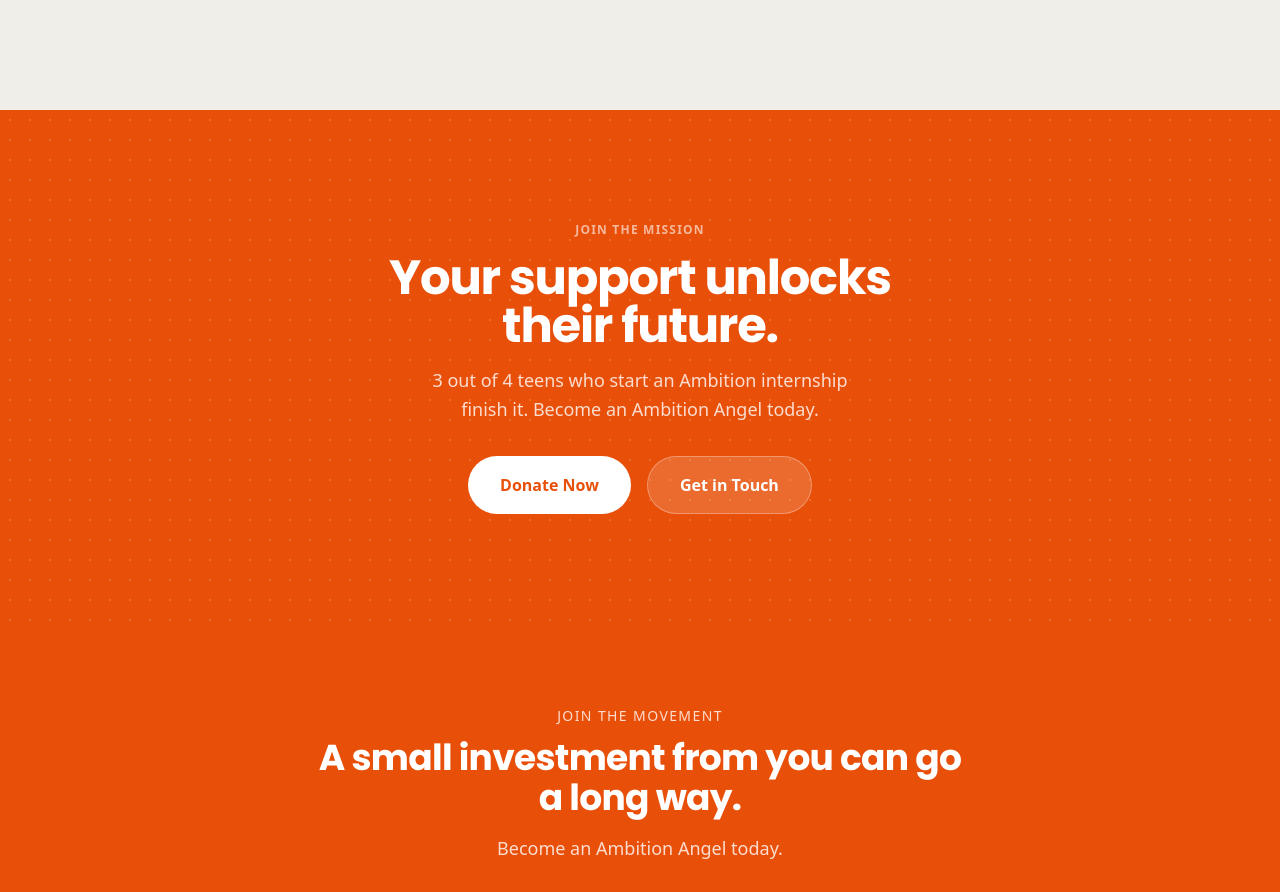
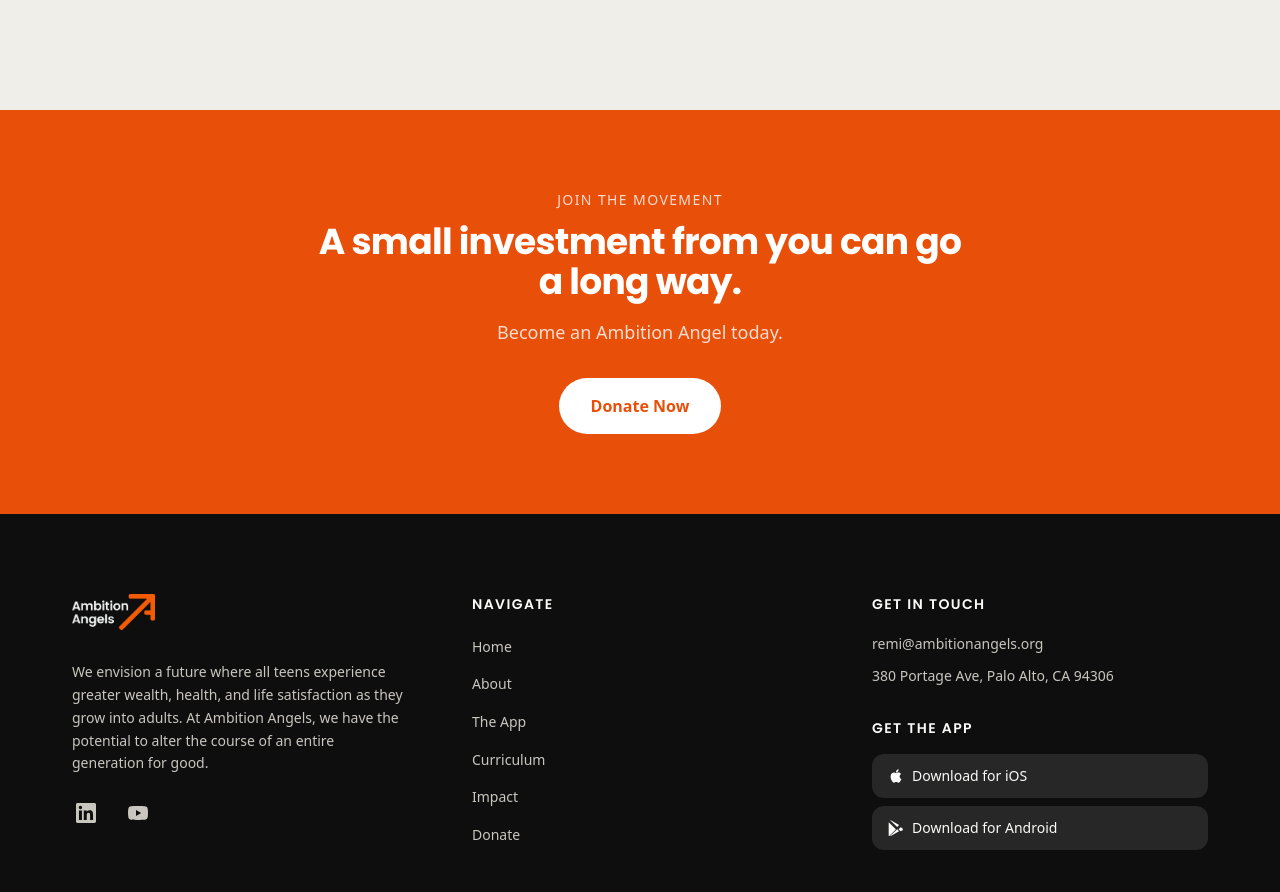
Before and after one commit to remi-sobo/ambition-angels, a Next.js app: page /impact in a window 1280 px wide. Shown: the part 4739-5631 px from the top of the page. Built offline with nearby package versions, Linux system fonts and the light colour scheme.

Commit message:
Remove "Join the Mission" CTA from impact page; retire "3 out of 4" stat
Co-Authored-By: Claude Sonnet 4.6 <noreply@anthropic.com>

```diff
--- a/app/impact/page.tsx
+++ b/app/impact/page.tsx
@@ -1,6 +1,5 @@
 import type { Metadata } from "next";
 import Image from "next/image";
-import DonateButton from "@/components/DonateButton";
 
 export const metadata: Metadata = {
   title: "Our Impact",
@@ -363,35 +362,6 @@ export default function ImpactPage() {
         </div>
       </section>
 
-      {/* CTA */}
-      <section
-        className="section-pad bg-orange relative overflow-hidden"
-        style={{
-          backgroundImage: "radial-gradient(circle, rgba(255,255,255,0.15) 1px, transparent 1px)",
-          backgroundSize: "20px 20px",
-        }}
-      >
-        <div className="container-site text-center relative z-10">
-          <p className="text-white/60 text-xs font-semibold uppercase tracking-widest mb-4">
-            Join the Mission
-          </p>
-          <h2 className="font-heading font-bold text-4xl lg:text-5xl text-white tracking-tight leading-tight mb-4 max-w-xl mx-auto">
-            Your support unlocks their future.
-          </h2>
-          <p className="text-white/80 text-lg leading-relaxed max-w-md mx-auto mb-8">
-            3 out of 4 teens who start an Ambition internship finish it. Become an Ambition Angel today.
-          </p>
-          <div className="flex flex-wrap gap-4 justify-center">
-            <DonateButton className="bg-white text-orange hover:bg-orange-light font-semibold px-8 py-4 rounded-full transition-colors text-base min-h-[52px] inline-flex items-center" />
-            <a
-              href="mailto:remi@ambitionangels.org"
-              className="bg-white/15 hover:bg-white/25 text-white font-semibold px-8 py-4 rounded-full transition-colors text-base border border-white/30 min-h-[52px] inline-flex items-center"
-            >
-              Get in Touch
-            </a>
-          </div>
-        </div>
-      </section>
     </>
   );
 }
--- a/app/update/page.tsx
+++ b/app/update/page.tsx
@@ -229,7 +229,7 @@ export default function UpdatePage() {
                 They don&apos;t just learn about careers. They try them.
               </h2>
               <p style={{ fontSize:15, color:"#4B5563", lineHeight:1.75, marginBottom:16 }}>
-                On the Ambition App, students complete 30-day simulated internships across business, tech, health, creative fields, and more. 15 minutes a day. Real tasks. Real skills. Real rewards. By the end of 30 days, they know what a career actually feels like. And 3 out of 4 come back to try another one.
+                On the Ambition App, students complete 30-day simulated internships across business, tech, health, creative fields, and more. 15 minutes a day. Real tasks. Real skills. Real rewards. By the end of 30 days, they know what a career actually feels like.
               </p>
             </div>
             {/* Phone mockup */}
```
